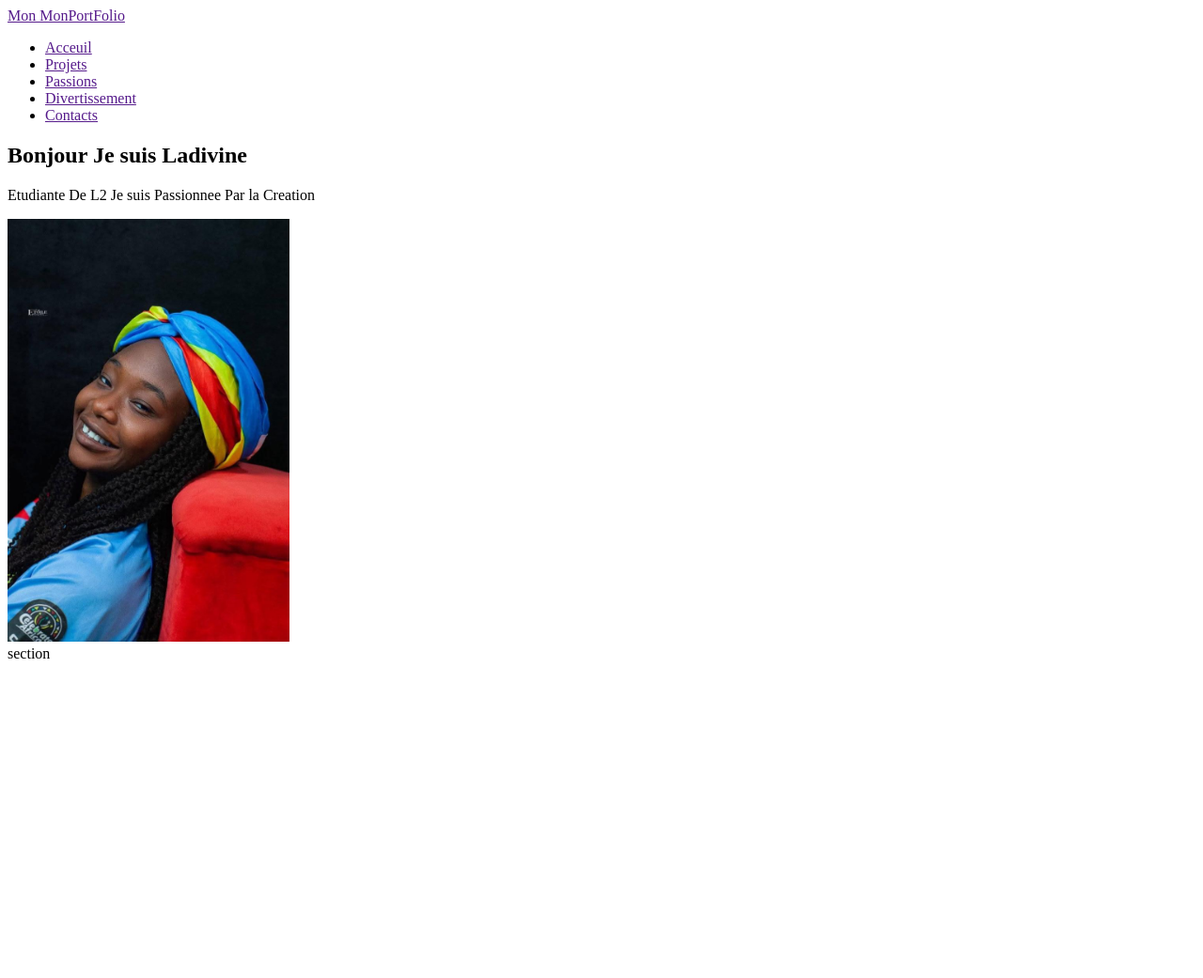
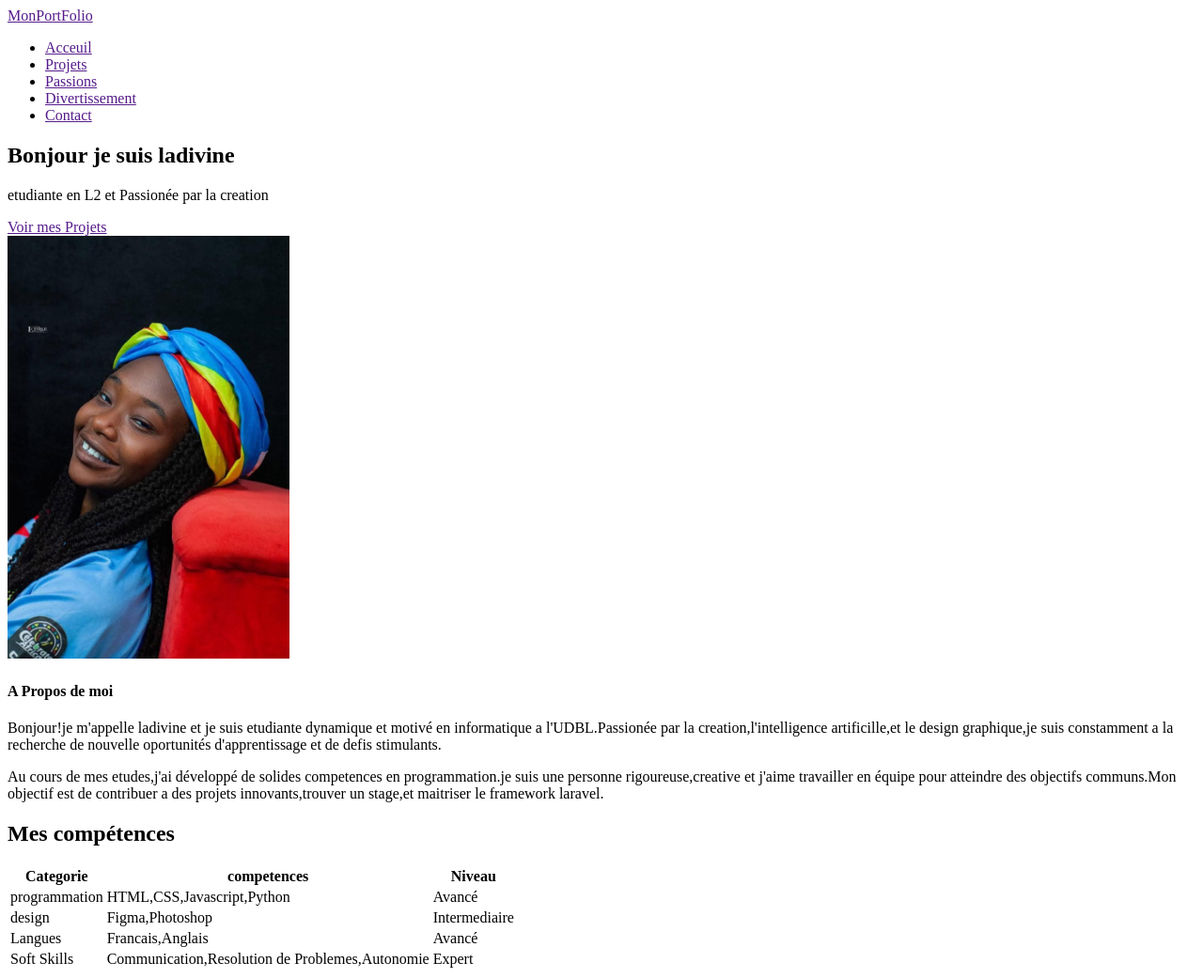
Before and after one commit to 24nk357si-lgtm/Mon-portfolio-2026, a plain HTML site: page index.html in a window 1280 px wide. Shown: the whole page at 94% size. Before the commit the page ends 800 px from the top, so only its background shows below. Drawn offline with Linux system fonts and the light colour scheme.

Commit message:
creation du header et de la section hero

```diff
--- a/index.html
+++ b/index.html
@@ -1,38 +1,64 @@
 <!DOCTYPE html>
 <html lang="en">
     <head>
-    <meta charset="UTF-8">
-    <meta name="viewport" content="width=device-width, initial-scale=1.0">
-    <title>MonPortFolio</title>
-</head>
     <body>
         <header>
             <div>
-            <a href="">Mon MonPortFolio</a>
-        </div>
+                <a href="">MonPortFolio</a>
+                <div>
                 <nav>
                     <ul>
+
                 <li><a href="">Acceuil</a></li>
                 <li><a href="">Projets</a></li>
                 <li><a href="">Passions</a></li>
                 <li><a href="">Divertissement</a></li>
-                <li><a href="">Contacts</a></li>
+                <li><a href="">Contact</a></li>
+
                   </ul>
-        </nav>
+                        <nav>
                         </header>
                         <main>
-        <Section>
-            <div><h1>Bonjour Je suis Ladivine</h1>
-                <p>Etudiante De L2 Je suis Passionnee Par la Creation</p>
+                            <section>
                                 <div>
-                <img src="Image/LAD.jpg" alt="LAD artiste"width="300">
-            </div>
-            <Section>
-
-            </Section>
-            <section></section>
-            section
-    </main>
-    <footer></footer>
-</body>
-</html>
+                                    <h1>Bonjour je suis ladivine</h1>
+                                    <p>etudiante en L2 et Passionée par la creation</p>
+                                    <a href="">Voir mes Projets</a>
+                                    <div>
+                                    </div><img src="./Image/Ladivine.jpg"alt="Ladivine"width="300">
+                                    <div>
+                                  <section>
+                                <section>
+                                    <h1>A Propos de moi</h1>
+                                <p>Bonjour!je m'appelle ladivine et je suis etudiante dynamique et motivé en informatique a l'UDBL.Passionée par la creation,l'intelligence artificille,et le design graphique,je suis constamment a la recherche de nouvelle oportunités d'apprentissage et de defis stimulants.</p>
+                                <p>Au cours de mes etudes,j'ai développé de solides competences en programmation.je suis une personne rigoureuse,creative et j'aime travailler en équipe pour atteindre des objectifs communs.Mon objectif est de contribuer a des projets innovants,trouver un stage,et maitriser le framework laravel.</p>
+                                <section>
+<h2>Mes compétences</h2>
+<table>
+<tr>
+    <th>Categorie</th>
+    <th>competences</th>
+    <th>Niveau</th>
+</tr>
+<tr>
+    <td>programmation</td>
+<td>HTML,CSS,Javascript,Python</td>
+<td>Avancé</td>
+</tr>
+<tr>
+    <td>design</td>
+    <td>Figma,Photoshop</td>
+    <td>Intermediaire</td>
+</tr>
+<tr>
+<td>Langues</td>
+<td>Francais,Anglais</td>
+<td>Avancé</td>
+</tr>
+<tr>
+    <td>Soft Skills</td>
+    <td>Communication,Resolution de Problemes,Autonomie</td>
+    <td>Expert</td>
+</tr>
+<table>
+<section>
```
Also changed, not shown: Image/Ladivine.jpg (renamed from Image/LAD.jpg). Lines whose indentation alone changed are shown as unchanged.
